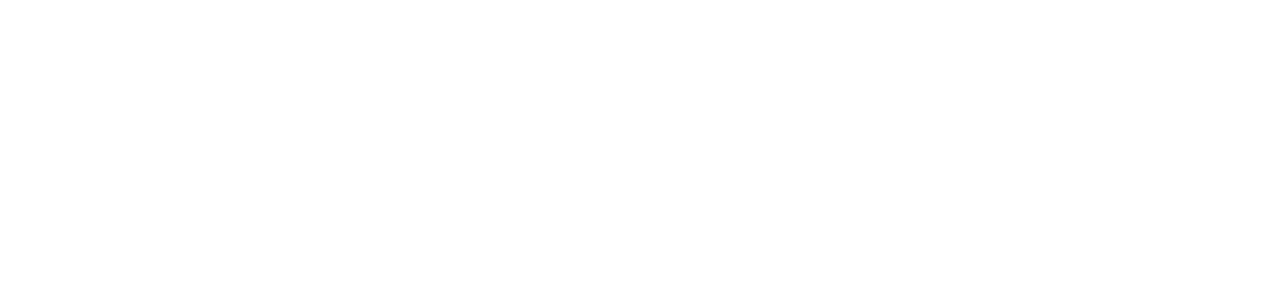
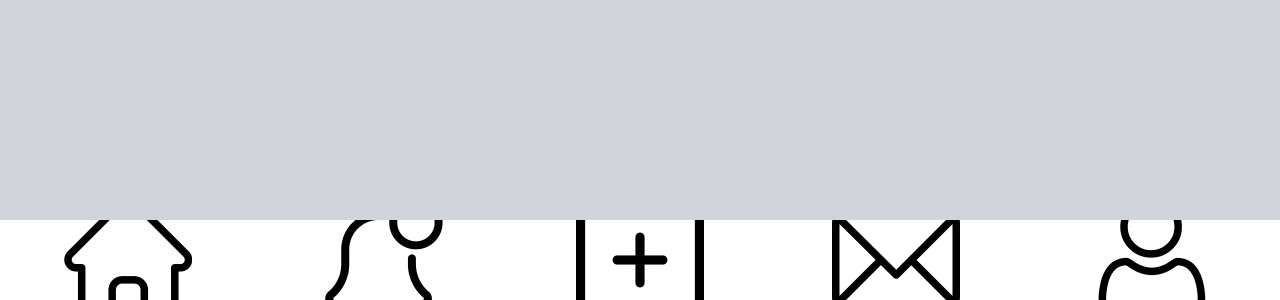
Before and after one commit to cade-coleman/Spotlight, a React (Create React App) app in the folder client/: page /addPost in a window 1280 px wide. Before the commit this address had no page. Shown: the part 660-960 px from the top of the page. Before the commit the page ends 800 px from the top, so only its background shows below. Built offline with nearby package versions, Linux system fonts and the light colour scheme.

Commit message:
routes run

```diff
--- a/client/src/App.js
+++ b/client/src/App.js
@@ -10,6 +10,7 @@
 import Signup from "./pages/Signup";
 import Account from "./pages/Account";
 import EditProfile from "./pages/EditProfile";
+import AddNewPost from './pages/AddNewPost';
 import Notifications from "./pages/Notifications";
 import { setContext } from "@apollo/client/link/context";
 import { BrowserRouter as Router, Routes, Route } from "react-router-dom";
@@ -44,6 +45,7 @@
             <Route path="/editProfile" element={<EditProfile />} />
             <Route path="/home" element={<Home />} />
             <Route path="/" element={<Login />} />
+            <Route path='/addPost' element={< AddNewPost />} />
             <Route path="/signup" element={<Signup />} />
             <Route path="/account" element={<Account />} />
             <Route path="/editProfile" element={<EditProfile />} />
--- /dev/null
+++ b/client/src/components/Nav/nav.css
@@ -0,0 +1,145 @@
+html {
+
+    box-sizing: border-box;
+    --bgColorMenu : #1d1d27;
+    --duration: .7s;
+
+}
+
+html *,
+html *::before,
+html *::after {
+
+    box-sizing: inherit;
+
+}
+
+body{
+
+    margin: 0;
+    display: flex;
+    height: 100vh;
+    overflow: hidden;
+    align-items: center;
+    justify-content: center;
+    background-color: #ffb457;
+    -webkit-tap-highlight-color: transparent;
+    transition: background-color var(--duration);
+
+}
+
+.menu{
+
+    margin: 0;
+    display: flex;
+    /* Works well with 100% width  */
+    width: 32.05em;
+    font-size: 1.5em;
+    padding: 0 2.85em;
+    position: relative;
+    align-items: center;
+    justify-content: center;
+    background-color: var(--bgColorMenu);
+
+}
+
+.menu__item{
+
+    all: unset;
+    flex-grow: 1;
+    z-index: 100;
+    display: flex;
+    cursor: pointer;
+    position: relative;
+    border-radius: 50%;
+    align-items: center;
+    will-change: transform;
+    justify-content: center;
+    padding: 0.55em 0 0.85em;
+    transition: transform var(--timeOut , var(--duration));
+
+}
+
+.menu__item::before{
+
+    content: "";
+    z-index: -1;
+    width: 4.2em;
+    height: 4.2em;
+    border-radius: 50%;
+    position: absolute;
+    transform: scale(0);
+    transition: background-color var(--duration), transform var(--duration);
+
+}
+
+
+.menu__item.active {
+
+    transform: translate3d(0, -.8em , 0);
+
+}
+
+.menu__item.active::before{
+
+    transform: scale(1);
+    background-color: var(--bgColorItem);
+
+}
+
+.icon{
+
+    width: 2.6em;
+    height: 2.6em;
+    stroke: white;
+    fill: transparent;
+    stroke-width: 1pt;
+    stroke-miterlimit: 10;
+    stroke-linecap: round;
+    stroke-linejoin: round;
+    stroke-dasharray: 400;
+
+}
+
+.menu__item.active .icon {
+
+    animation: strok 1.5s reverse;
+
+}
+
+@keyframes strok {
+
+    100% {
+
+        stroke-dashoffset: 400;
+
+    }
+
+}
+
+.menu__border{
+
+    left: 0;
+    bottom: 99%;
+    width: 10.9em;
+    height: 2.4em;
+    position: absolute;
+    clip-path: url(#menu);
+    will-change: transform;
+    background-color: var(--bgColorMenu);
+    transition: transform var(--timeOut , var(--duration));
+
+}
+
+.svg-container {
+
+    width: 0;
+    height: 0;
+}
+
+
+@media screen and (max-width: 50em) {
+    .menu{
+        font-size: .8em;
+    }
+}
--- a/client/src/pages/Account.js
+++ b/client/src/pages/Account.js
@@ -1,7 +1,6 @@
 import React from "react";
 import Nav from "../components/Nav/Nav";
 import { Link } from "react-router-dom";
-import { FiEdit2 } from "react-icons/fi";
 import Content from "../components/Content/Content";
 
 const Account = () => {
@@ -13,7 +12,7 @@
             Go to Home
           </Link>
 
-          <Link className="pr-2" to="/editProfile"></Link>
+          <Link className="pr-2 text-bo" to="/editProfile"></Link>
         </div>
       </div>
 
@@ -40,11 +39,12 @@
 
         <div className="bg-[#DDDED9] border-solid border-transparent rounded-md w-98 h-28 ml-16 mr-14 mt-4">
           <h2 className="text-lg flex justify-between ml-1">
-            About <FiEdit2 className="mr-2" />
+             About  {/* ADD TERNARY STATEMENT    <FiEdit2 className="mr-2" /> */}
           </h2>
           <form className="">
-            <input
-              className="rounded-md w-96 h-16 ml-4 bg-white"
+          {/* ADD TERNARY STATEMENT */}
+            <p
+              className="rounded-md w-4/5 bg-white h-18 h-16 ml-3"
               type="text"
               id="about"
               placeholder="Tell us about yourself"
--- /dev/null
+++ b/client/src/pages/AddNewPost.js
@@ -0,0 +1,27 @@
+import React from "react";
+import { useQuery } from "@apollo/client";
+import Header from "../components/Header/Header";
+import Nav from "../components/Nav/Nav";
+import AddPost from '../components/AddPost/index'
+
+
+import { QUERY_POSTS } from "../utils/queries";
+
+
+const AddNewPost = () => {
+
+
+  return (
+    <div>
+      <Header />
+      <div className=" bg-gray-300 w-full h-screen">
+        <div className="flex flex-col items-center justify-center">
+
+       </div>
+      </div>
+      <Nav />
+    </div>
+  );
+};
+
+export default AddNewPost;
--- a/client/src/pages/Signup.js
+++ b/client/src/pages/Signup.js
@@ -52,7 +52,7 @@
           {data ? (
             <p>
               Success! You may now head{' '}
-              <Link to="/login">back to the login page.</Link>
+              <Link to="/">back to the login page.</Link>
             </p>
           ) : (
           <form onSubmit={handleFormSubmit} className='flex flex-col px-12'>
@@ -109,7 +109,7 @@
             <p>Already have an account?</p>
           </div>
           <div className='flex flex-col justify-center py-4 px-28'>
-            <button className='bg-green-500 rounded-md text-white'  >Go to Login</button>
+            <Link to='/' className='bg-green-500 rounded-md text-white'  >Go to Login</Link>
           </div>
 
         </div>
```
